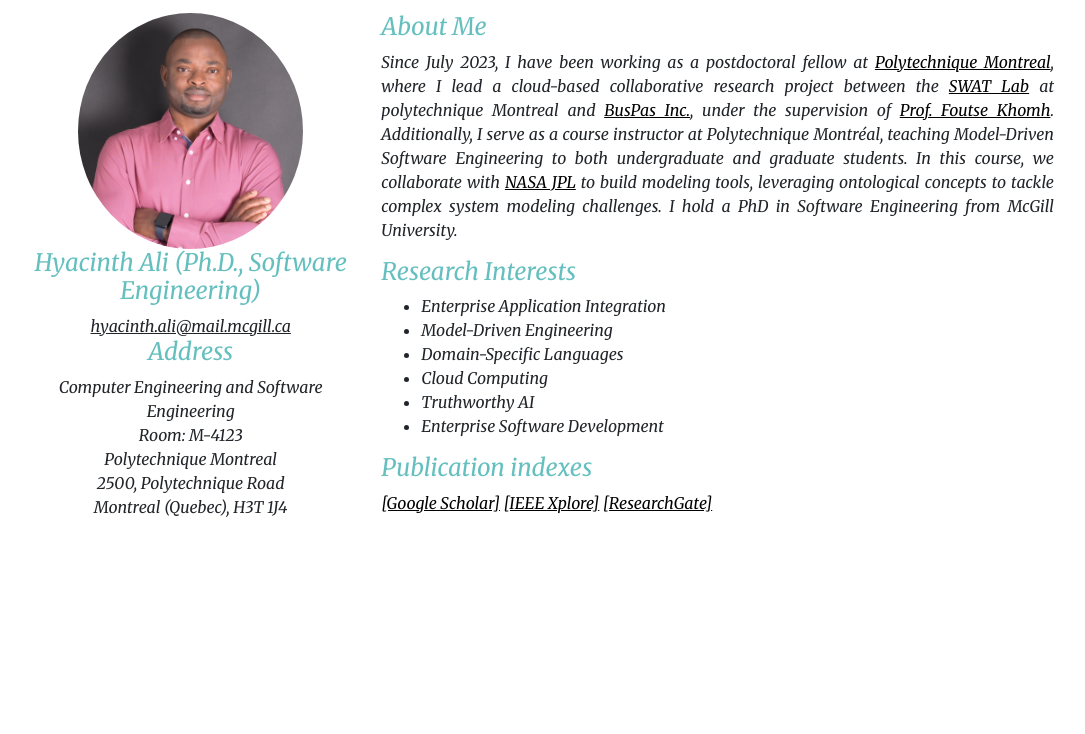
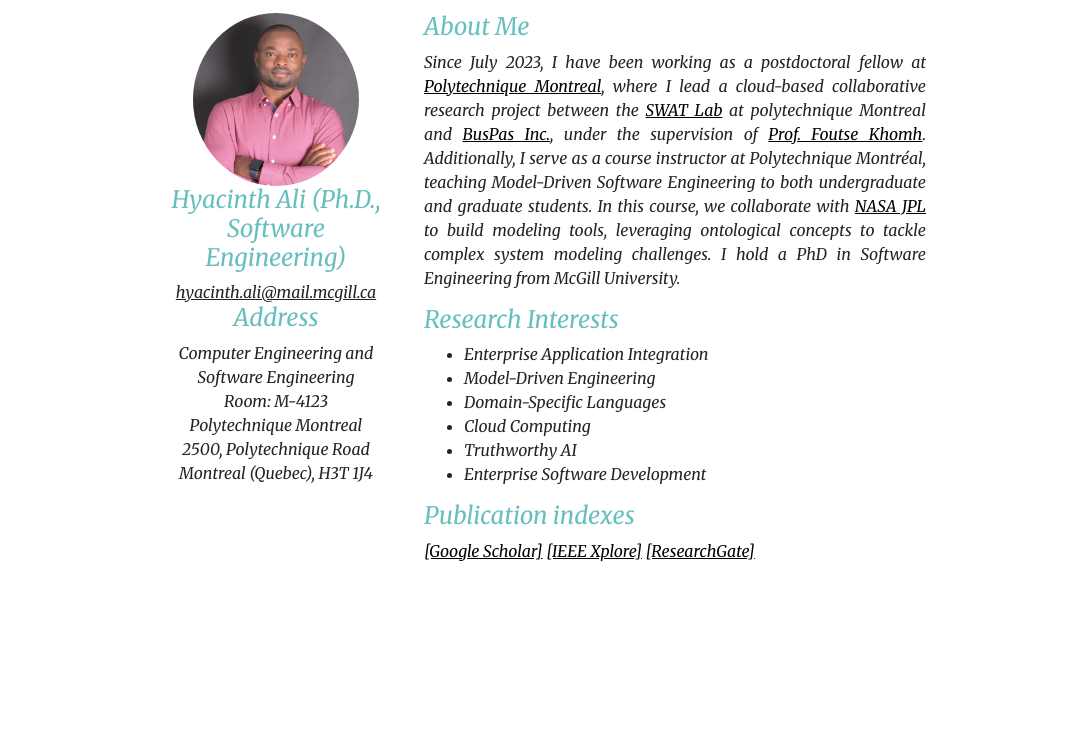
Before and after one commit to Hyacinth-Ali/web, a plain HTML site: page index.html in a window 1280 px wide. Shown: the part 66-800 px from the top of the page, without its empty margins (98-1183 px from the left). Drawn offline with nearby package versions, Linux system fonts and the light colour scheme.

```diff
--- a/css/style.css
+++ b/css/style.css
@@ -1,13 +1,12 @@
-
 body {
   /* font-family: "Helvetica Neue", Helvetica, Arial, sans-serif */
-font-family: 'Merriweather', serif;
+  font-family: "Merriweather", serif;
   /* font-family: 'Montserrat', sans-serif;
  */
 }
 
 h4 {
-  color: #66BFBF;
+  color: #66bfbf;
 }
 
 a {
@@ -18,7 +17,6 @@ a {
 a:hover {
   color: #1abc9c !important;
 }
-
 
 .navigation-bar {
   color: black;
@@ -42,19 +40,19 @@ a:hover {
   font-weight: bold;
 }
 
-.navbar-nav  li a:hover {
+.navbar-nav li a:hover {
   color: #1abc9c !important;
 }
 
-.navbar-nav  li a {
+.navbar-nav li a {
   text-decoration: none;
 }
 
-.navbar-brand:hover{
+.navbar-brand:hover {
   color: #1abc9c !important;
 }
 
-.navbar-nav  li a {
+.navbar-nav li a {
   color: #000000;
 }
 
@@ -101,7 +99,7 @@ a:hover {
 
 .container-fluid {
   position: relative;
-  padding: 1% 10%;
+  padding: 1% 20%;
 }
 
 p {
```
Lines whose indentation alone changed are shown as unchanged.
